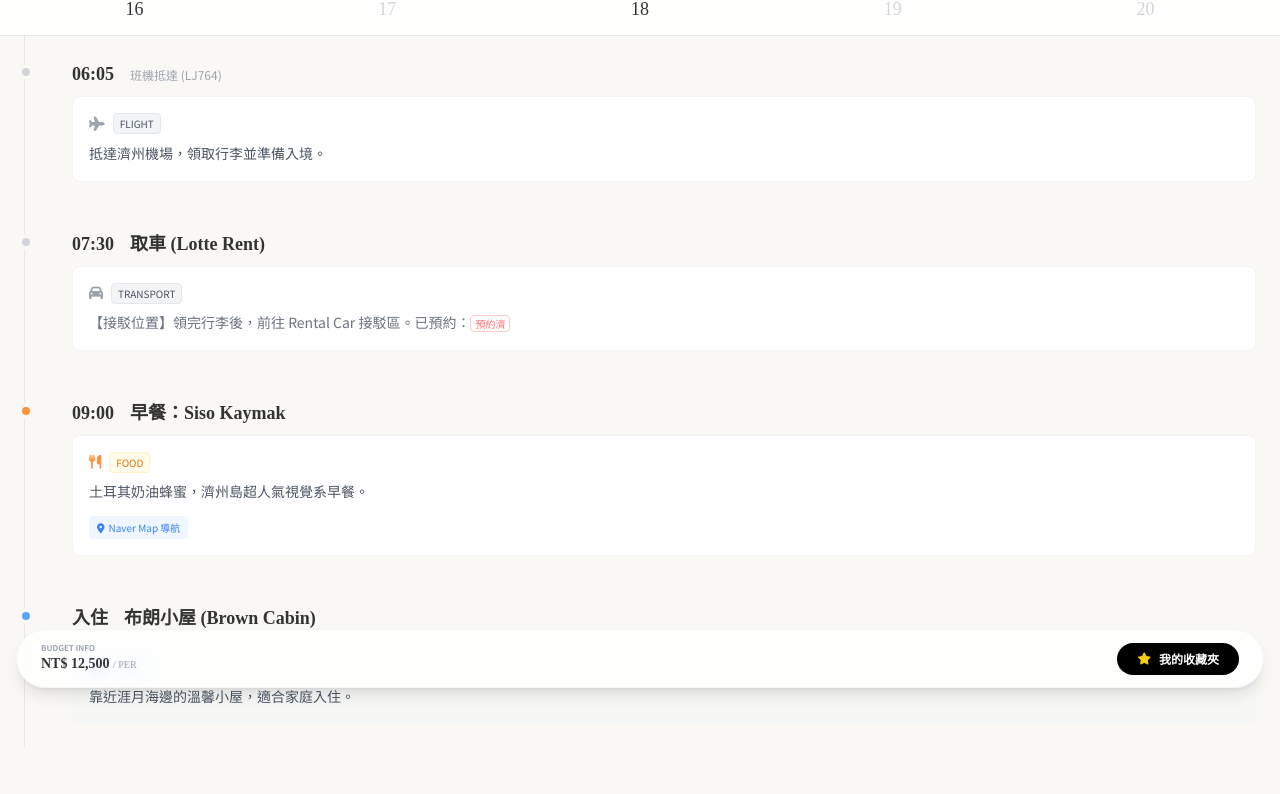
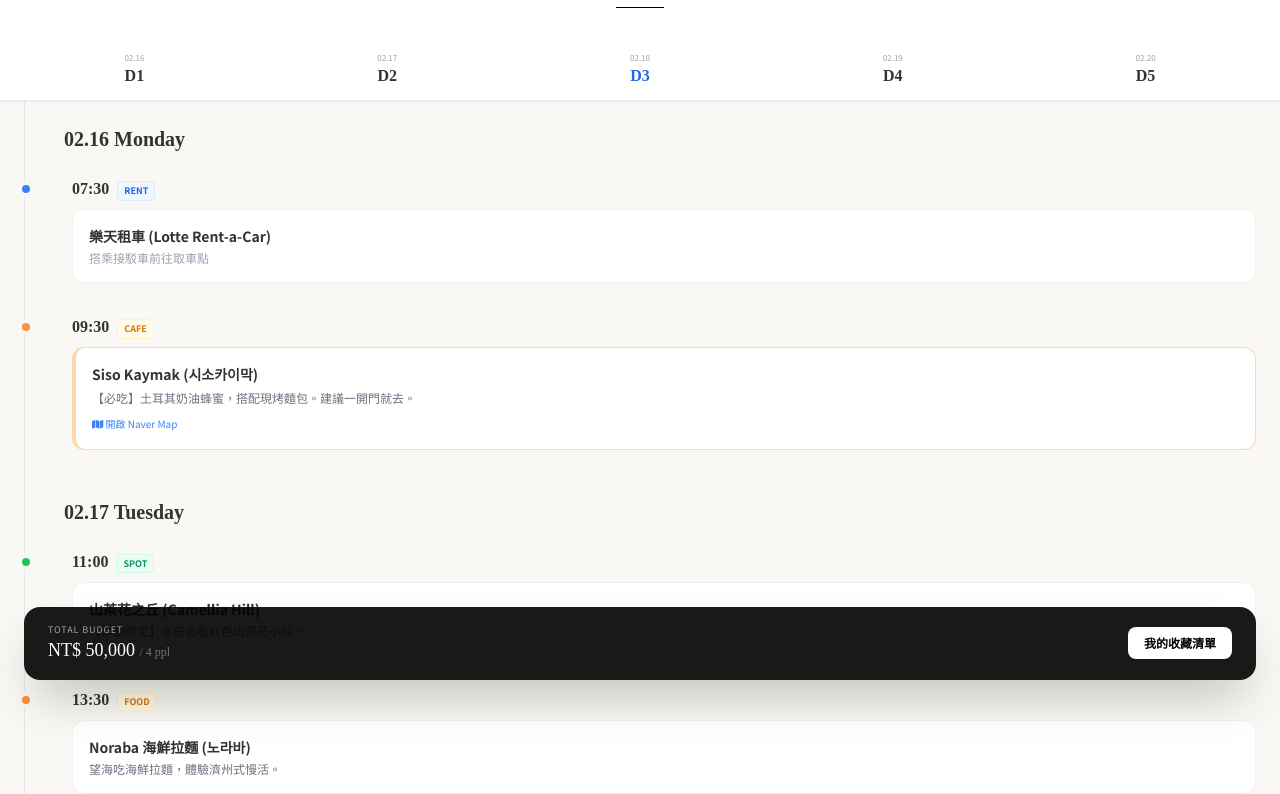
Before and after one commit to xingyuq297-ops/Jejo2026, a plain HTML site: page index.html in a window 1280 px wide. Shown: the part 96-890 px from the top of the page. Drawn offline with nearby package versions, Linux system fonts and the light colour scheme.

Commit message:
Update index.html4

```diff
--- a/index.html
+++ b/index.html
@@ -3,155 +3,132 @@
 <head>
     <meta charset="UTF-8">
     <meta name="viewport" content="width=device-width, initial-scale=1.0">
-    <title>濟州冬日 2026</title>
+    <title>濟州 2026 | 行程清單</title>
     <script src="https://cdn.tailwindcss.com"></script>
     <link rel="stylesheet" href="https://cdnjs.cloudflare.com/ajax/libs/font-awesome/6.4.0/css/all.min.css">
     <style>
         @import url('https://fonts.googleapis.com/css2?family=Noto+Serif+TC:wght@400;700&family=Noto+Sans+TC:wght@300;400;700&display=swap');
-
-        body {
-            background-color: #f9f8f4; /* 模仿截圖的米色底 */
-            font-family: 'Noto Sans TC', sans-serif;
-            color: #333;
-        }
+        body { background-color: #f9f8f4; font-family: 'Noto Sans TC', sans-serif; color: #333; scroll-behavior: smooth; }
         .serif { font-family: 'Noto Serif TC', serif; }
-
-        /* 模仿截圖的時間軸線 */
-        .timeline-line {
-            position: absolute;
-            left: 24px;
-            top: 0;
-            bottom: 0;
-            width: 1px;
-            background-color: #e5e7eb;
-        }
-
-        .nav-active {
-            border-bottom: 2px solid #333;
-            font-weight: bold;
-        }
-
-        .card {
-            background: white;
-            border-radius: 8px;
-            transition: transform 0.2s;
-        }
-
-        /* 標籤樣式 */
-        .tag-food { color: #d97706; background: #fffbeb; border: 1px solid #fef3c7; padding: 2px 6px; border-radius: 4px; font-size: 10px; }
-        .tag-transport { color: #4b5563; background: #f3f4f6; border: 1px solid #e5e7eb; padding: 2px 6px; border-radius: 4px; font-size: 10px; }
-        .tag-stay { color: #2563eb; background: #eff6ff; border: 1px solid #dbeafe; padding: 2px 6px; border-radius: 4px; font-size: 10px; }
+        .timeline-line { position: absolute; left: 24px; top: 0; bottom: 0; width: 1px; background-color: #e5e7eb; }
+        .card { background: white; border-radius: 12px; border: 1px solid #f1f1f1; }
+        .tag { font-size: 9px; padding: 2px 6px; border-radius: 4px; font-weight: bold; }
+        .tag-food { color: #d97706; background: #fffbeb; border: 1px solid #fef3c7; }
+        .tag-spot { color: #059669; background: #ecfdf5; border: 1px solid #d1fae5; }
+        .tag-stay { color: #2563eb; background: #eff6ff; border: 1px solid #dbeafe; }
+        .nav-sticky { position: sticky; top: 0; z-index: 100; background: rgba(255,255,255,0.9); backdrop-filter: blur(10px); }
     </style>
 </head>
-<body class="pb-20">
+<body class="pb-24">
 
-    <nav class="sticky top-0 bg-white/90 backdrop-blur-md z-50 border-b">
-        <div class="p-4 text-center">
-            <p class="text-[10px] uppercase tracking-[0.3em] text-gray-400">Family Trip</p>
-            <h1 class="serif text-xl font-bold mt-1">濟州旅行 <span class="text-gray-300 font-light text-sm ml-1">2026</span></h1>
-        </div>
-        <div class="flex justify-around text-center pb-2 px-2 overflow-x-auto no-scrollbar">
-            <a href="#day1" class="px-3 pb-1">
-                <p class="text-[8px] text-gray-400 uppercase">Mon</p>
-                <p class="text-lg serif">16</p>
-            </a>
-            <a href="#day2" class="px-3 pb-1">
-                <p class="text-[8px] text-gray-400 uppercase">Tue</p>
-                <p class="text-lg serif text-gray-300">17</p>
-            </a>
-            <a href="#day3" class="px-3 pb-1">
-                <p class="text-[8px] text-gray-400 uppercase text-blue-500 font-bold underline underline-offset-4">Wed</p>
-                <p class="text-lg serif">18</p>
-            </a>
-            <a href="#day4" class="px-3 pb-1 text-gray-300">
-                <p class="text-[8px]">Thu</p><p class="text-lg serif">19</p>
-            </a>
-            <a href="#day5" class="px-3 pb-1 text-gray-300">
-                <p class="text-[8px]">Fri</p><p class="text-lg serif">20</p>
-            </a>
-        </div>
+    <header class="p-8 text-center bg-white">
+        <p class="text-[10px] tracking-[0.4em] text-gray-400 mb-2 uppercase">Jeju Island 2026</p>
+        <h1 class="serif text-2xl font-bold">濟州冬日·家族之旅</h1>
+        <div class="h-px w-12 bg-black mx-auto mt-4"></div>
+    </header>
+
+    <nav class="nav-sticky border-b flex justify-around py-3 px-2 overflow-x-auto no-scrollbar shadow-sm">
+        <a href="#day1" class="text-center px-2"><p class="text-[8px] text-gray-400">02.16</p><p class="serif font-bold">D1</p></a>
+        <a href="#day2" class="text-center px-2"><p class="text-[8px] text-gray-400">02.17</p><p class="serif font-bold">D2</p></a>
+        <a href="#day3" class="text-center px-2"><p class="text-[8px] text-gray-400">02.18</p><p class="serif font-bold text-blue-600">D3</p></a>
+        <a href="#day4" class="text-center px-2"><p class="text-[8px] text-gray-400">02.19</p><p class="serif font-bold">D4</p></a>
+        <a href="#day5" class="text-center px-2"><p class="text-[8px] text-gray-400">02.20</p><p class="serif font-bold">D5</p></a>
     </nav>
 
     <main class="p-6 relative">
         <div class="timeline-line"></div>
 
-        <section id="day1" class="space-y-12">
+        <section id="day1" class="mb-12">
+            <h2 class="serif text-xl font-bold mb-6 pl-10">02.16 Monday</h2>
 
-            <div class="relative pl-12">
-                <div class="absolute left-[-2px] top-2 w-2 h-2 rounded-full bg-gray-300 ring-4 ring-[#f9f8f4]"></div>
-                <div class="flex items-baseline gap-4 mb-2">
-                    <span class="serif text-lg font-bold">06:05</span>
-                    <span class="text-xs text-gray-400">班機抵達 (LJ764)</span>
-                </div>
-                <div class="card p-4 border border-gray-100">
-                    <div class="flex items-center gap-2 mb-2">
-                        <i class="fa-solid fa-plane text-gray-400 text-sm"></i>
-                        <span class="tag-transport">FLIGHT</span>
-                    </div>
-                    <p class="text-sm text-gray-600 leading-relaxed">抵達濟州機場，領取行李並準備入境。</p>
+            <div class="relative pl-12 mb-8">
+                <div class="absolute left-[-2px] top-2 w-2 h-2 rounded-full bg-blue-500 ring-4 ring-[#f9f8f4]"></div>
+                <div class="flex items-baseline gap-2 mb-2"><span class="serif font-bold">07:30</span><span class="tag tag-stay">RENT</span></div>
+                <div class="card p-4">
+                    <p class="font-bold text-sm">樂天租車 (Lotte Rent-a-Car)</p>
+                    <p class="text-xs text-gray-400 mt-1">搭乘接駁車前往取車點</p>
                 </div>
             </div>
 
-            <div class="relative pl-12">
-                <div class="absolute left-[-2px] top-2 w-2 h-2 rounded-full bg-gray-300 ring-4 ring-[#f9f8f4]"></div>
-                <div class="flex items-baseline gap-4 mb-2">
-                    <span class="serif text-lg font-bold">07:30</span>
-                    <span class="serif text-lg font-bold">取車 (Lotte Rent)</span>
+            <div class="relative pl-12 mb-8">
+                <div class="absolute left-[-2px] top-2 w-2 h-2 rounded-full bg-orange-400 ring-4 ring-[#f9f8f4]"></div>
+                <div class="flex items-baseline gap-2 mb-2"><span class="serif font-bold">09:30</span><span class="tag tag-food">CAFE</span></div>
+                <div class="card p-4 border-l-4 border-orange-200">
+                    <p class="font-bold text-sm">Siso Kaymak (시소카이막)</p>
+                    <p class="text-xs text-gray-500 mt-1 leading-relaxed">【必吃】土耳其奶油蜂蜜，搭配現烤麵包。建議一開門就去。</p>
+                    <a href="https://naver.me/xsYv0q8u" class="text-[10px] text-blue-500 mt-2 inline-block"><i class="fa-solid fa-map"></i> 開啟 Naver Map</a>
                 </div>
-                <div class="card p-4 border border-gray-100">
-                    <div class="flex items-center gap-2 mb-2">
-                        <i class="fa-solid fa-car text-gray-400 text-sm"></i>
-                        <span class="tag-transport">TRANSPORT</span>
-                    </div>
-                    <p class="text-sm text-gray-500">【接駁位置】領完行李後，前往 Rental Car 接駁區。已預約：<span class="text-red-400 border border-red-200 px-1 rounded text-[10px]">預約濟</span></p>
+            </div>
+        </section>
+
+        <section id="day2" class="mb-12">
+            <h2 class="serif text-xl font-bold mb-6 pl-10">02.17 Tuesday</h2>
+
+            <div class="relative pl-12 mb-8">
+                <div class="absolute left-[-2px] top-2 w-2 h-2 rounded-full bg-green-500 ring-4 ring-[#f9f8f4]"></div>
+                <div class="flex items-baseline gap-2 mb-2"><span class="serif font-bold">11:00</span><span class="tag tag-spot">SPOT</span></div>
+                <div class="card p-4">
+                    <p class="font-bold text-sm">山茶花之丘 (Camellia Hill)</p>
+                    <p class="text-xs text-gray-500 mt-1">【季節限定】冬日必看紅色山茶花小徑。</p>
                 </div>
             </div>
 
-            <div class="relative pl-12">
+            <div class="relative pl-12 mb-8">
                 <div class="absolute left-[-2px] top-2 w-2 h-2 rounded-full bg-orange-400 ring-4 ring-[#f9f8f4]"></div>
-                <div class="flex items-baseline gap-4 mb-2">
-                    <span class="serif text-lg font-bold">09:00</span>
-                    <span class="serif text-lg font-bold">早餐：Siso Kaymak</span>
-                </div>
-                <div class="card p-4 border border-gray-100">
-                    <div class="flex items-center gap-2 mb-2">
-                        <i class="fa-solid fa-utensils text-orange-400 text-sm"></i>
-                        <span class="tag-food">FOOD</span>
-                    </div>
-                    <p class="text-sm text-gray-600 mb-3">土耳其奶油蜂蜜，濟州島超人氣視覺系早餐。</p>
-                    <a href="https://naver.me/xsYv0q8u" class="text-[10px] text-blue-500 bg-blue-50 px-2 py-1 rounded inline-flex items-center gap-1">
-                        <i class="fa-solid fa-location-dot"></i> Naver Map 導航
-                    </a>
+                <div class="flex items-baseline gap-2 mb-2"><span class="serif font-bold">13:30</span><span class="tag tag-food">FOOD</span></div>
+                <div class="card p-4">
+                    <p class="font-bold text-sm">Noraba 海鮮拉麵 (노라바)</p>
+                    <p class="text-xs text-gray-500 mt-1">望海吃海鮮拉麵，體驗濟州式慢活。</p>
                 </div>
             </div>
+        </section>
 
-             <div class="relative pl-12">
-                <div class="absolute left-[-2px] top-2 w-2 h-2 rounded-full bg-blue-400 ring-4 ring-[#f9f8f4]"></div>
-                <div class="flex items-baseline gap-4 mb-2">
-                    <span class="serif text-lg font-bold">入住</span>
-                    <span class="serif text-lg font-bold">布朗小屋 (Brown Cabin)</span>
-                </div>
-                <div class="card p-4 border border-blue-50 bg-blue-50/20">
-                    <div class="flex items-center gap-2 mb-2">
-                        <i class="fa-solid fa-house-chimney text-blue-400 text-sm"></i>
-                        <span class="tag-stay">STAY</span>
+        <section id="day4" class="mb-12">
+            <h2 class="serif text-xl font-bold mb-6 pl-10">02.19 Thursday</h2>
+            <div class="relative pl-12 mb-8">
+                <div class="absolute left-[-2px] top-2 w-2 h-2 rounded-full bg-orange-500 ring-4 ring-[#f9f8f4]"></div>
+                <div class="flex items-baseline gap-2 mb-2"><span class="serif font-bold">全天</span><span class="tag tag-spot">UDO ISLAND</span></div>
+                <div class="card p-4 bg-orange-50/30">
+                    <div class="space-y-4">
+                        <div class="border-b pb-2">
+                            <p class="font-bold text-sm text-orange-800">On Off (온오프)</p>
+                            <p class="text-xs text-gray-500">黑豬肉炸豬排，牛島無敵海景第一排。</p>
+                            <a href="https://naver.me/FOv7Z4K1" class="text-[10px] text-blue-500 underline">地圖導航</a>
+                        </div>
+                        <div>
+                            <p class="font-bold text-sm text-orange-800">Udo Sand (우도샌드)</p>
+                            <p class="text-xs text-gray-500">必買牛島花生三明治餅乾夾心。</p>
+                            <a href="https://naver.me/I5cM7R1x" class="text-[10px] text-blue-500 underline">地圖導航</a>
+                        </div>
                     </div>
-                    <p class="text-sm text-gray-600">靠近涯月海邊的溫馨小屋，適合家庭入住。</p>
                 </div>
             </div>
+        </section>
 
+        <section id="day5" class="mb-12">
+            <h2 class="serif text-xl font-bold mb-6 pl-10">02.20 Friday</h2>
+            <div class="relative pl-12 mb-8">
+                <div class="absolute left-[-2px] top-2 w-2 h-2 rounded-full bg-black ring-4 ring-[#f9f8f4]"></div>
+                <div class="flex items-baseline gap-2 mb-2"><span class="serif font-bold">09:00</span><span class="tag tag-food">MUST GO</span></div>
+                <div class="card p-4">
+                    <p class="font-bold text-sm">London Bagel Museum (런던베이글)</p>
+                    <p class="text-xs text-gray-500 mt-1 leading-relaxed">全濟州最難排的店。建議使用 CatchTable 或 08:00 現場排隊。</p>
+                    <a href="https://naver.me/G87O6S6W" class="text-[10px] text-blue-500 mt-2 block italic">Naver Map Location</a>
+                </div>
+            </div>
         </section>
+
     </main>
 
-    <div class="fixed bottom-4 inset-x-4 flex justify-between items-center bg-white/80 backdrop-blur shadow-lg border border-gray-100 rounded-full px-6 py-3">
+    <footer class="fixed bottom-6 inset-x-6 flex justify-between items-center bg-black/90 text-white rounded-2xl px-6 py-4 shadow-2xl">
         <div class="flex flex-col">
-            <span class="text-[8px] text-gray-400 font-bold uppercase">Budget Info</span>
-            <span class="serif font-bold text-sm">NT$ 12,500 <span class="text-[10px] font-normal text-gray-400">/ PER</span></span>
+            <span class="text-[9px] text-gray-400 uppercase tracking-widest">Total Budget</span>
+            <span class="serif text-lg">NT$ 50,000 <span class="text-xs text-gray-500">/ 4 ppl</span></span>
         </div>
-        <a href="https://naver.me/5LQ4Tpck" class="bg-black text-white px-5 py-2 rounded-full text-xs font-bold flex items-center gap-2">
-             <i class="fa-solid fa-star text-yellow-400"></i> 我的收藏夾
+        <a href="https://naver.me/5LQ4Tpck" class="bg-white text-black px-4 py-2 rounded-lg text-xs font-bold">
+            我的收藏清單
         </a>
-    </div>
+    </footer>
 
 </body>
 </html>
```
